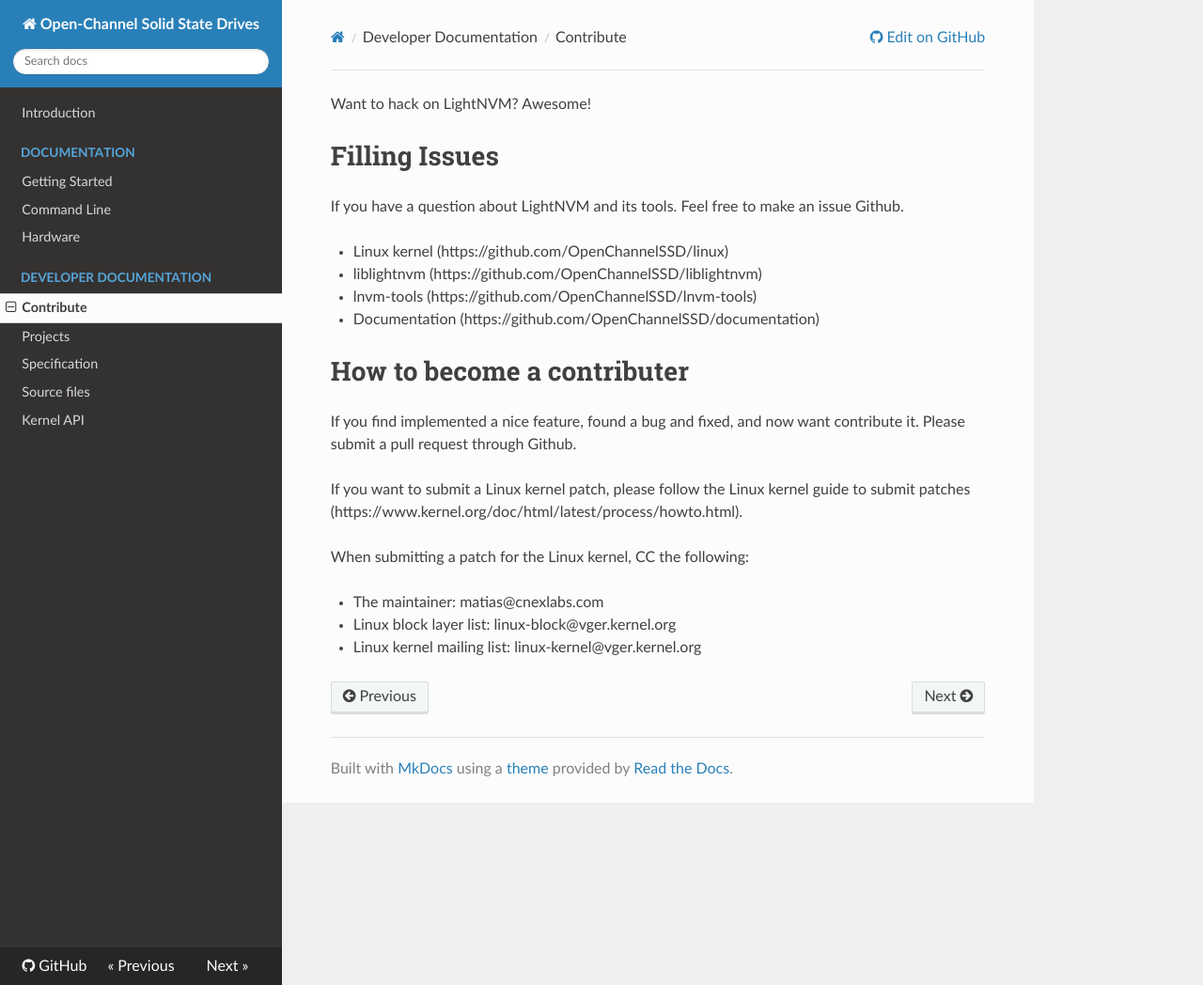
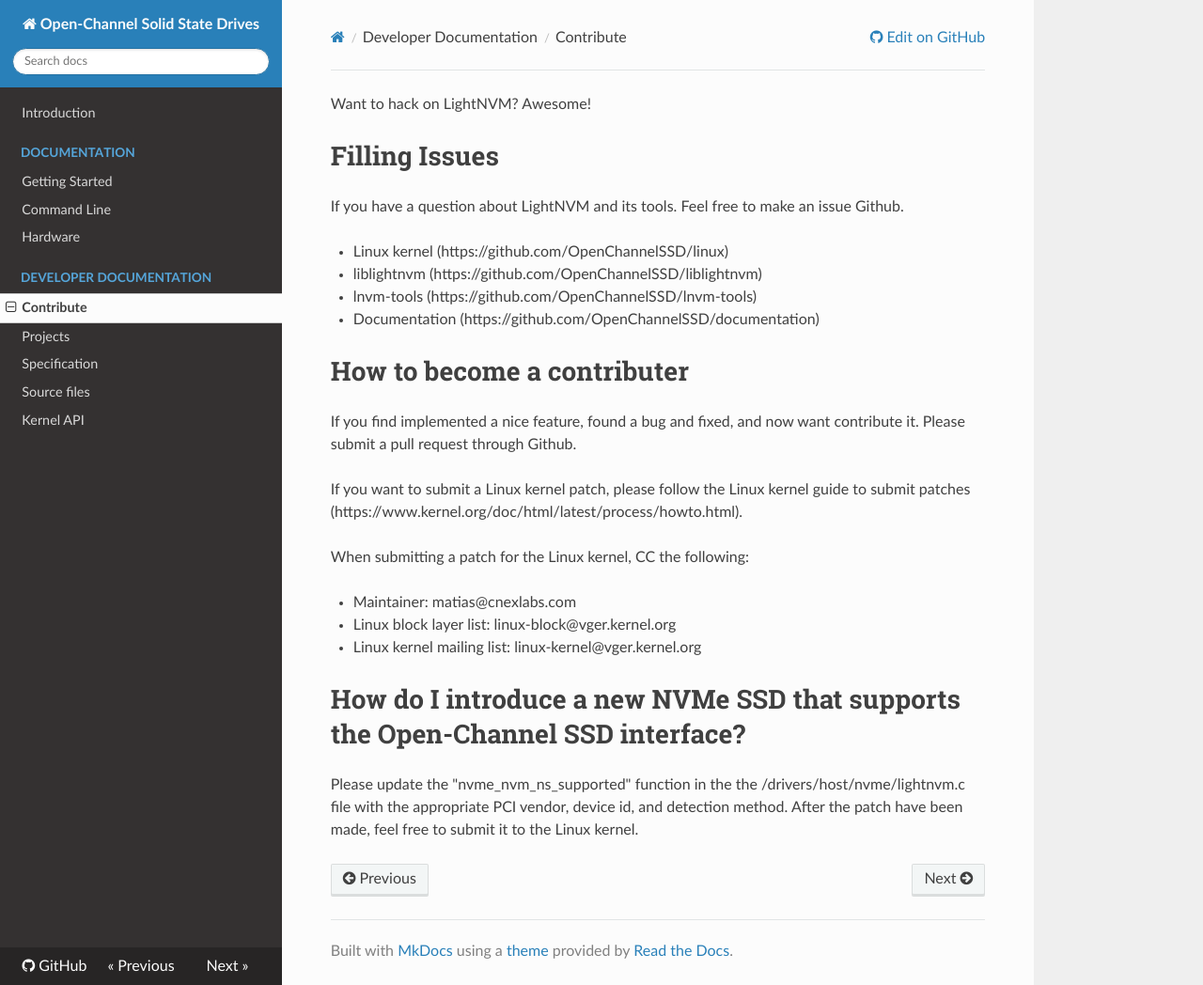
Before and after one commit to OpenChannelSSD/documentation, an MkDocs documentation site: the page built from docs/contribute.md, in a window 1280 px wide and 1048 px high. Shown: the whole window at 94% size. Built offline with MkDocs 1.6.1, drawn with Linux system fonts in a browser that asks for light colours; nearby versions of some CDN libraries; old or Windows-style settings are respelled for this version of MkDocs.

Commit message:
Update contribute.md

```diff
--- a/docs/contribute.md
+++ b/docs/contribute.md
@@ -17,6 +17,10 @@ If you want to submit a Linux kernel patch, please follow the Linux kernel guide
 
 When submitting a patch for the Linux kernel, CC the following:
 
- * The maintainer: matias@cnexlabs.com
+ * Maintainer: matias@cnexlabs.com
  * Linux block layer list: linux-block@vger.kernel.org
  * Linux kernel mailing list: linux-kernel@vger.kernel.org
+
+# How do I introduce a new NVMe SSD that supports the Open-Channel SSD interface? #
+
+Please update the "nvme_nvm_ns_supported" function in the the /drivers/host/nvme/lightnvm.c file with the appropriate PCI vendor, device id, and detection method. After the patch have been made, feel free to submit it to the Linux kernel.
```
